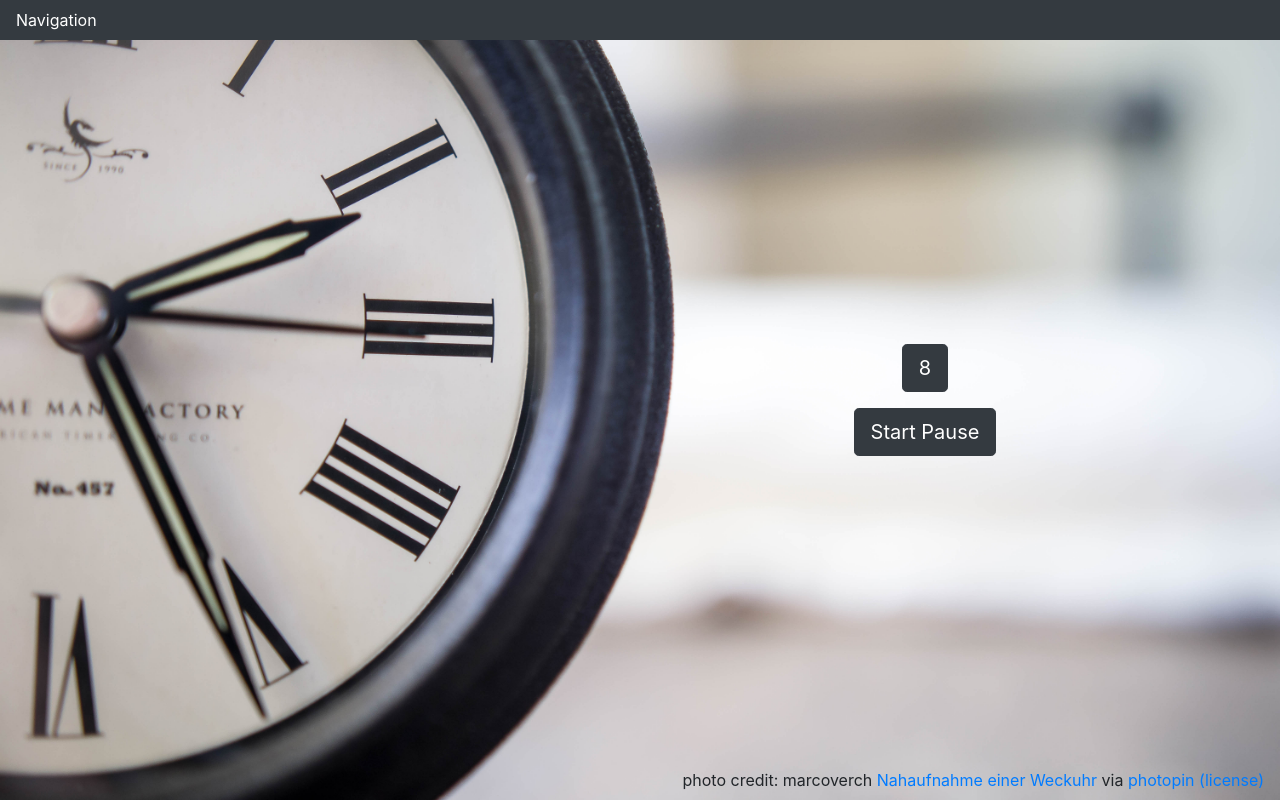
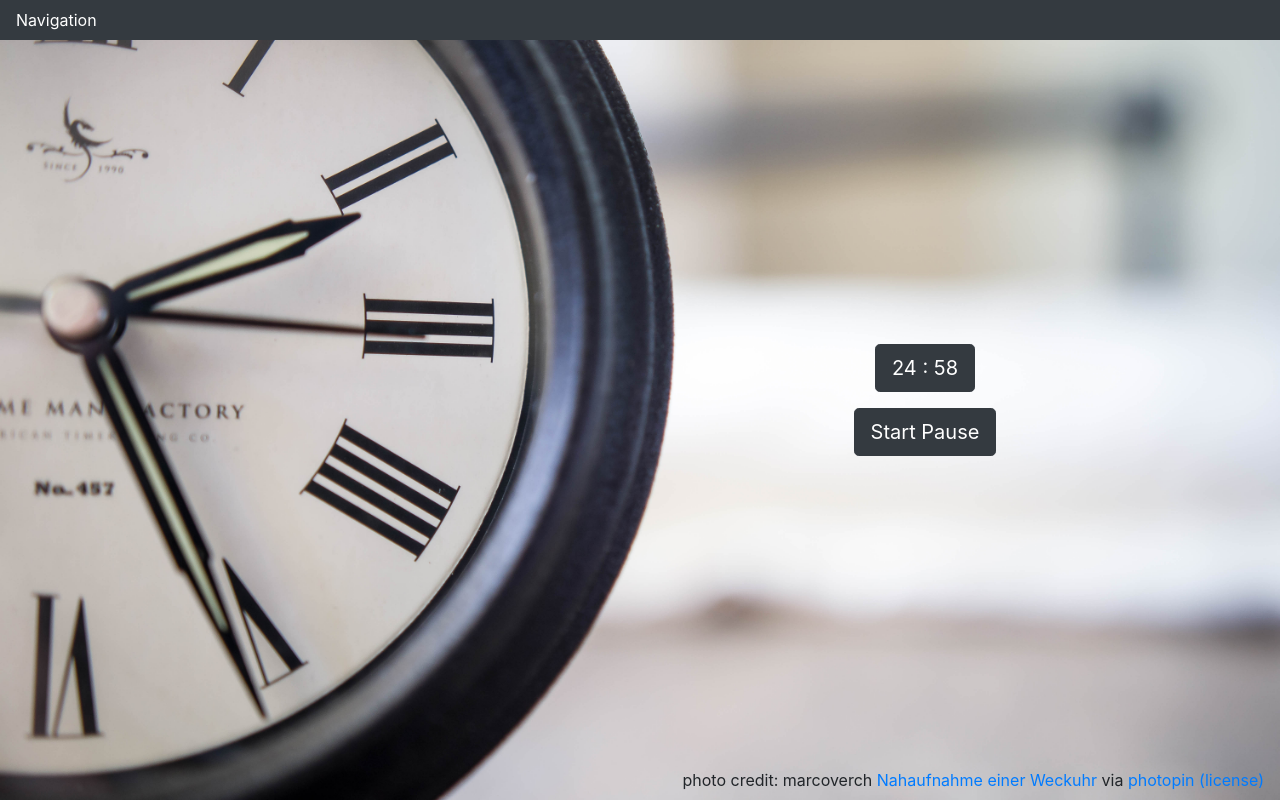
Before and after one commit to inesjelovac/pomodoro, a Vue app: page / in a window 1280 px wide. Both pictures are taken after a click on the button "Start Work". Built offline with nearby package versions, Linux system fonts and the light colour scheme.

Commit message:
filter for counter value

```diff
--- a/package.json
+++ b/package.json
@@ -11,6 +11,7 @@
     "lint": "eslint --ext .js,.vue src"
   },
   "dependencies": {
+    "moment": "^2.19.3",
     "vue": "^2.5.2",
     "vue-router": "^3.0.1"
   },
--- a/src/components/Countdown.vue
+++ b/src/components/Countdown.vue
@@ -1,8 +1,10 @@
 <template>
-  <button type="button" class="btn btn-dark btn-lg" @click="onClick">{{ counterValue }}</button>
+  <button type="button" class="btn btn-dark btn-lg" @click="onClick">{{ counterValue | formatTime }}</button>
 </template>
 
 <script>
+import moment from 'moment';
+
 export default {
   props: ['counterValue'],
   methods: {
@@ -10,5 +12,10 @@ export default {
       this.$emit('toggleCounter');
     },
   },
+  filters: {
+    formatTime(value) {
+      return `${moment.duration(value, 'seconds').minutes()} : ${moment.duration(value, 'seconds').seconds()}`;
+    },
+  },
 };
 </script>
--- a/src/components/Counter.vue
+++ b/src/components/Counter.vue
@@ -17,7 +17,7 @@ export default {
   },
   data() {
     return {
-      time: 10, // 25 * 60,
+      time: 25 * 60,
       counterValue: 0,
       counterRunning: false,
 
```
Also changed, not shown: 1 other file (tests, documents, lock files or other folders).
